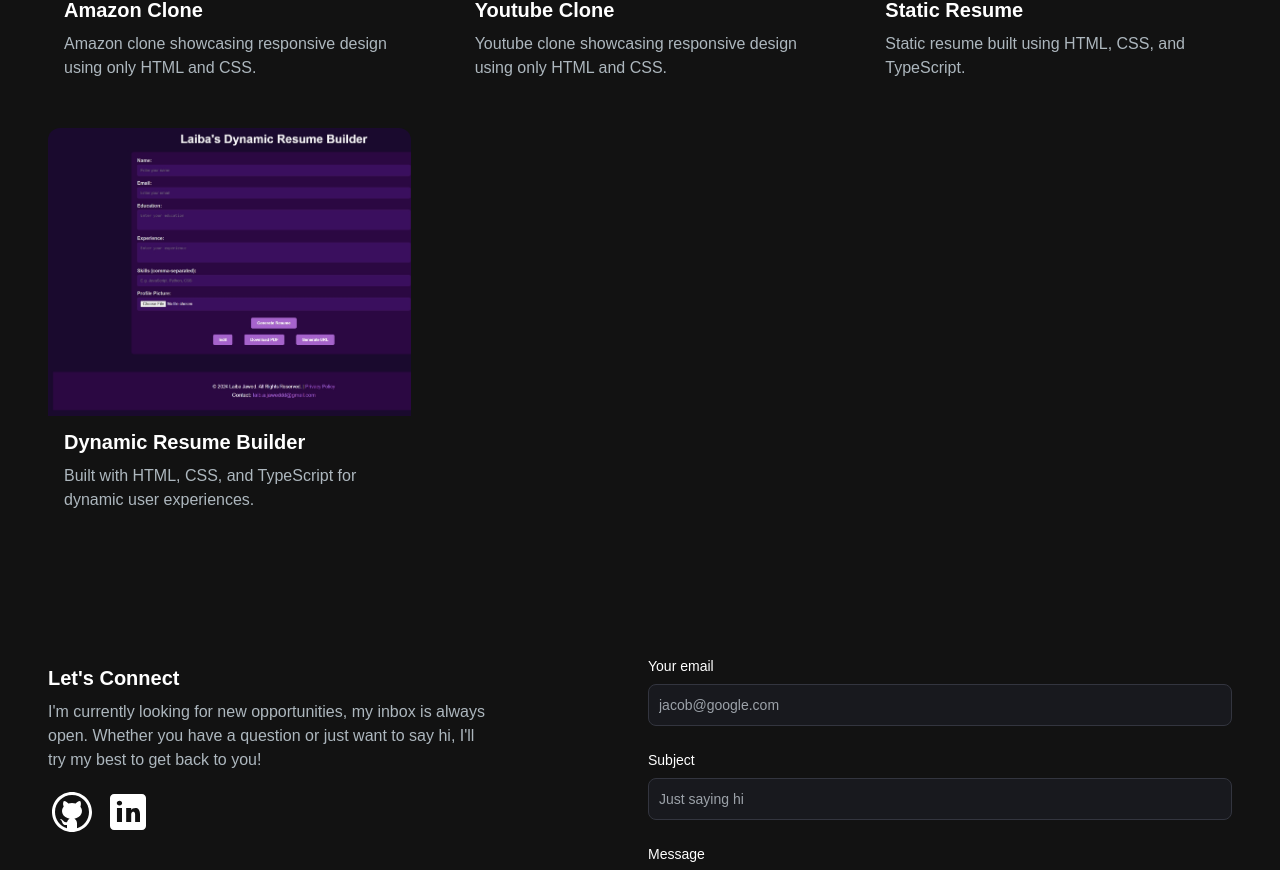
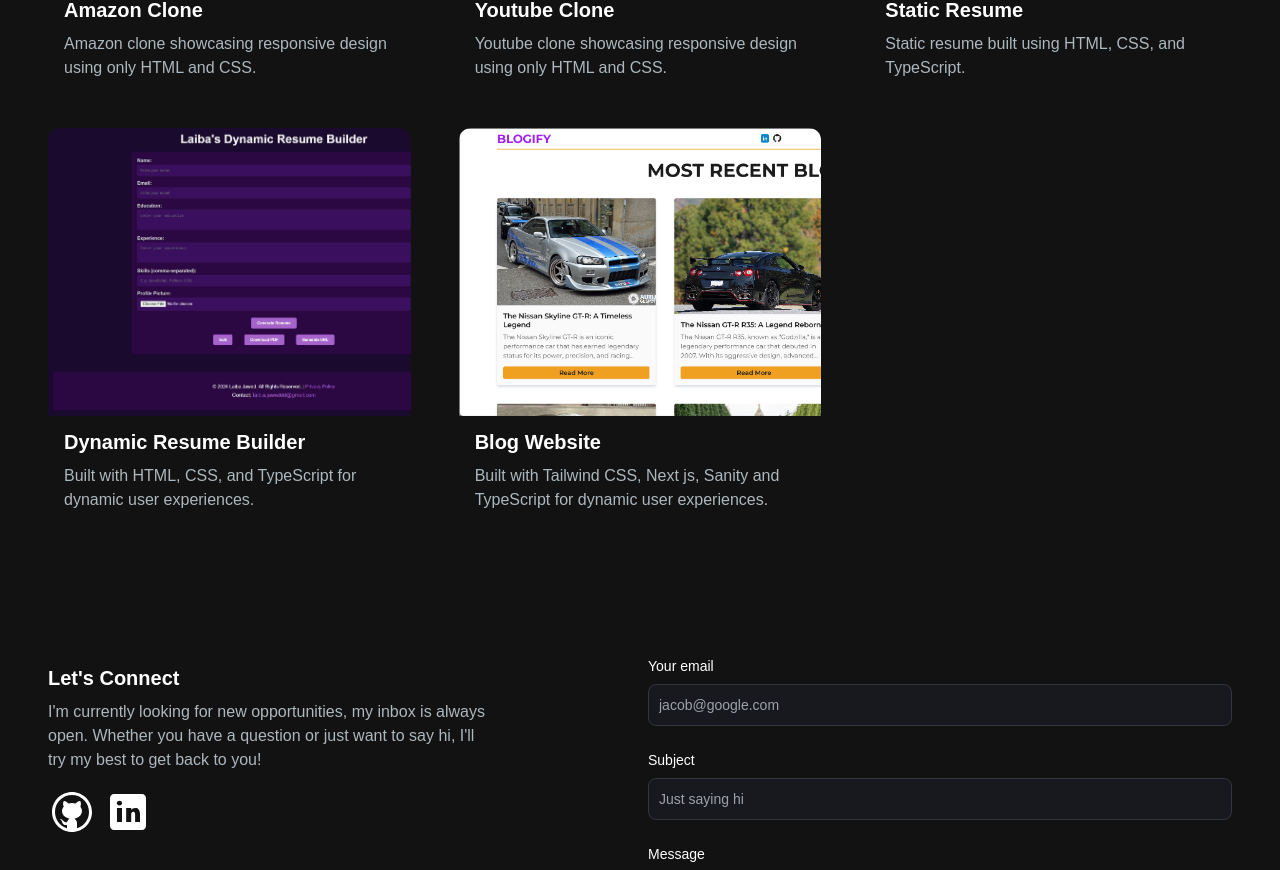
Before and after one commit to laibajawed/Ecommerce-Website, a Next.js app: page / in a window 1280 px wide. Shown: the part 1820-2690 px from the top of the page. Built offline with nearby package versions, Linux system fonts and the light colour scheme.

Commit message:
added a project

```diff
--- a/src/app/components/Projectsec.tsx
+++ b/src/app/components/Projectsec.tsx
@@ -12,7 +12,7 @@ const projectsData = [
     image: "projects/1.jpeg",
     tag: ["All"],
     gitUrl: "/",
-    previewUrl: "/",
+    previewUrl: "https://amazon-clone-opal-seven.vercel.app/",
   },
   {
     id: 2,
@@ -21,7 +21,7 @@ const projectsData = [
     image: "projects/2.jpeg",
     tag: ["All"],
     gitUrl: "/",
-    previewUrl: "/",
+    previewUrl: "https://youtube-ui-lemon.vercel.app/",
   },
   {
     id: 3,
@@ -31,7 +31,7 @@ const projectsData = [
     image: "projects/3.jpeg",
     tag: ["All"],
     gitUrl: "/",
-    previewUrl: "/",
+    previewUrl: "https://milestone2bylaiba.vercel.app/",
   },
   {
     id: 4,
@@ -40,7 +40,16 @@ const projectsData = [
     image: "projects/4.jpeg",
     tag: ["All"],
     gitUrl: "/",
-    previewUrl: "/",
+    previewUrl: "https://laibasdynamicresume.vercel.app/",
+  },
+  {
+    id: 4,
+    title: "Blog Website",
+    description: "Built with Tailwind CSS, Next js, Sanity and TypeScript for dynamic user experiences.",
+    image: "projects/5.jpeg",
+    tag: ["All"],
+    gitUrl: "/",
+    previewUrl: "https://sanity-blog-website-three.vercel.app/",
   },
 
 ];
```
Also changed, not shown: public/projects/5.jpeg (added), public/projects/5.png (deleted).
